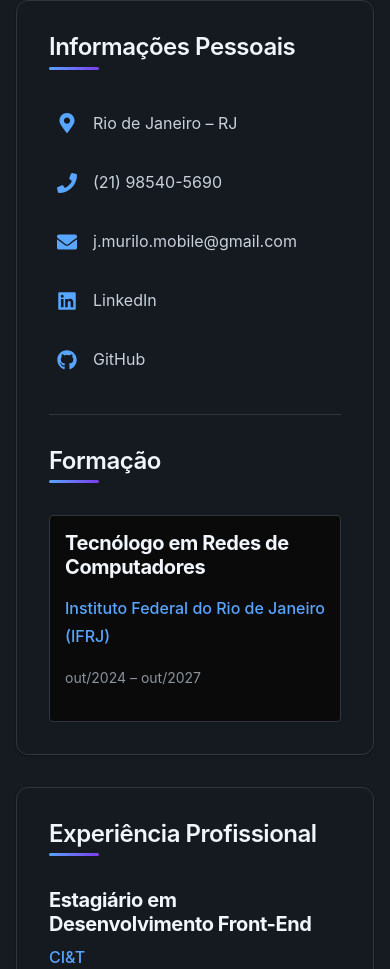
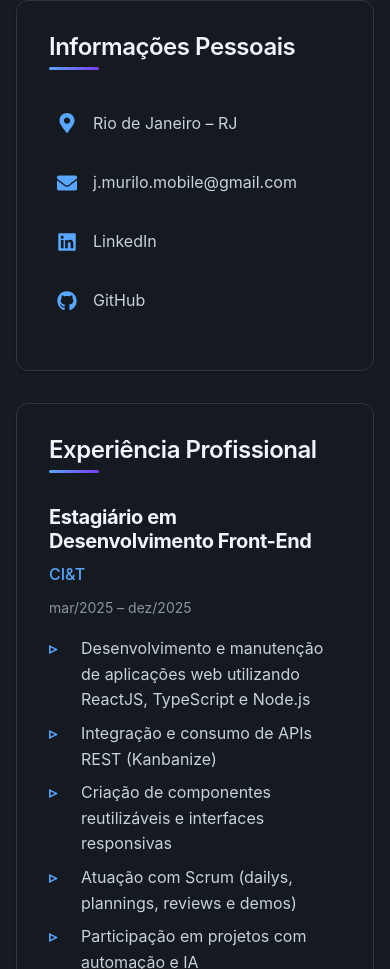
Before and after one commit to JoaoMuriloPO/portfolio-pessoal-joao-murilo, a React (Vite) app: page / in a window 390 px wide. Shown: the part 1257-2226 px from the top of the page. Built offline with nearby package versions, Linux system fonts and the light colour scheme.

Commit message:
Remove phone number and education details from About section

```diff
--- a/src/sections/AboutComponent/About.tsx
+++ b/src/sections/AboutComponent/About.tsx
@@ -27,10 +27,6 @@ const About = () => {
                 <span>Rio de Janeiro – RJ</span>
               </div>
               <div className="info-item">
-                <FaPhone className="info-icon" />
-                <a href="tel:+5521985405690">(21) 98540-5690</a>
-              </div>
-              <div className="info-item">
                 <FaEnvelope className="info-icon" />
                 <a href="mailto:j.murilo.mobile@gmail.com">
                   j.murilo.mobile@gmail.com
@@ -55,16 +51,6 @@ const About = () => {
                 >
                   GitHub
                 </a>
-              </div>
-              <div className="experience-item-bottom">
-                <h3>Formação</h3>
-                <div className="education-item">
-                  <h4>Tecnólogo em Redes de Computadores</h4>
-                  <p className="institution">
-                    Instituto Federal do Rio de Janeiro (IFRJ)
-                  </p>
-                  <p className="period">out/2024 – out/2027</p>
-                </div>
               </div>
             </div>
 
```
